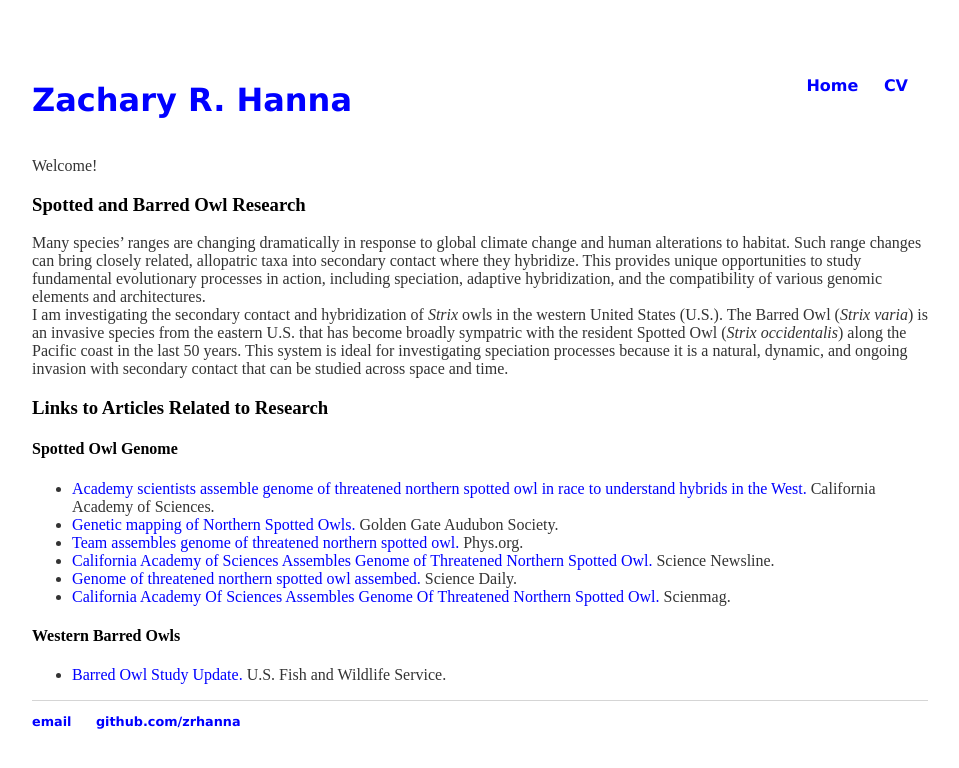
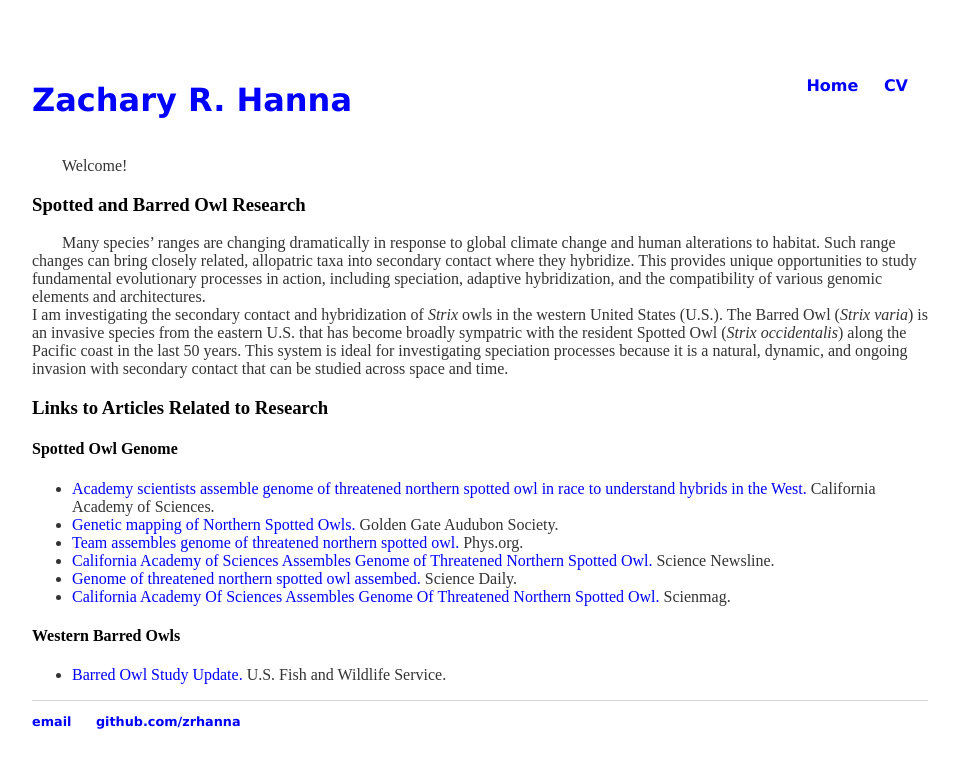
Before and after one commit to zacharyhanna/zacharyhanna.github.io, a Jekyll site: the page built from index.md, in a window 1280 px wide. Shown: the top 768 px of the page, without its empty margins (160-1119 px from the left). Built offline with Jekyll 4.4.1, drawn with Linux system fonts in a browser that asks for light colours.

Commit message:
Update main.css

```diff
--- a/css/main.css
+++ b/css/main.css
@@ -29,6 +29,7 @@ h1 {
     font-family:'Verdana', 'Arial', 'Helvetica', 'Sans-Serif';
 }
 p {
+    text-indent: 30px;
     color: #333;
 }
 li {
```
